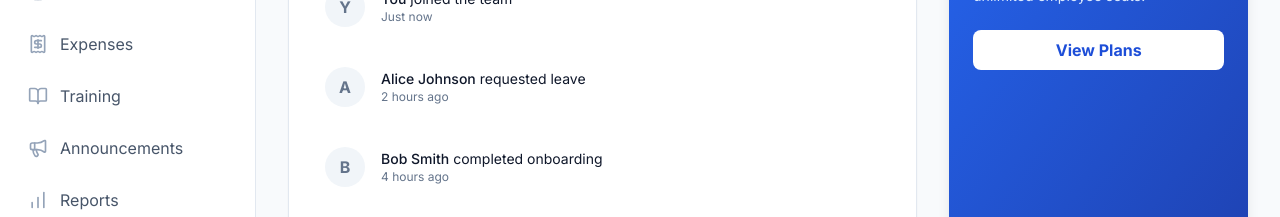
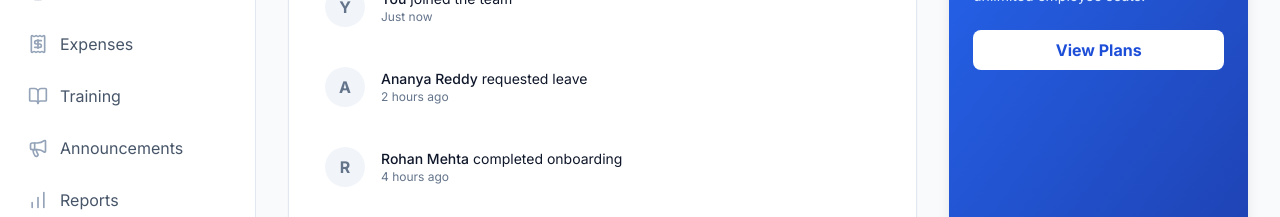
Before and after one commit to arunabha369/HRSphere, a React (Vite) app: page /app/dashboard in a window 1280 px wide. Shown: the part 484-701 px from the top of the page. Built offline with nearby package versions, Linux system fonts and the light colour scheme; no server answers.

Commit message:
Updated names

```diff
--- a/src/pages/app/Dashboard.jsx
+++ b/src/pages/app/Dashboard.jsx
@@ -29,8 +29,8 @@ const Dashboard = () => {
     // Mock recent activity based on employees
     const recentActivity = [
         { id: 0, user: user.name || 'You', action: 'joined the team', time: 'Just now' },
-        { id: 1, user: 'Alice Johnson', action: 'requested leave', time: '2 hours ago' },
-        { id: 2, user: 'Bob Smith', action: 'completed onboarding', time: '4 hours ago' },
+        { id: 1, user: 'Ananya Reddy', action: 'requested leave', time: '2 hours ago' },
+        { id: 2, user: 'Rohan Mehta', action: 'completed onboarding', time: '4 hours ago' },
         { id: 3, user: 'System', action: 'processed payroll', time: '1 day ago' },
     ];
 
```
